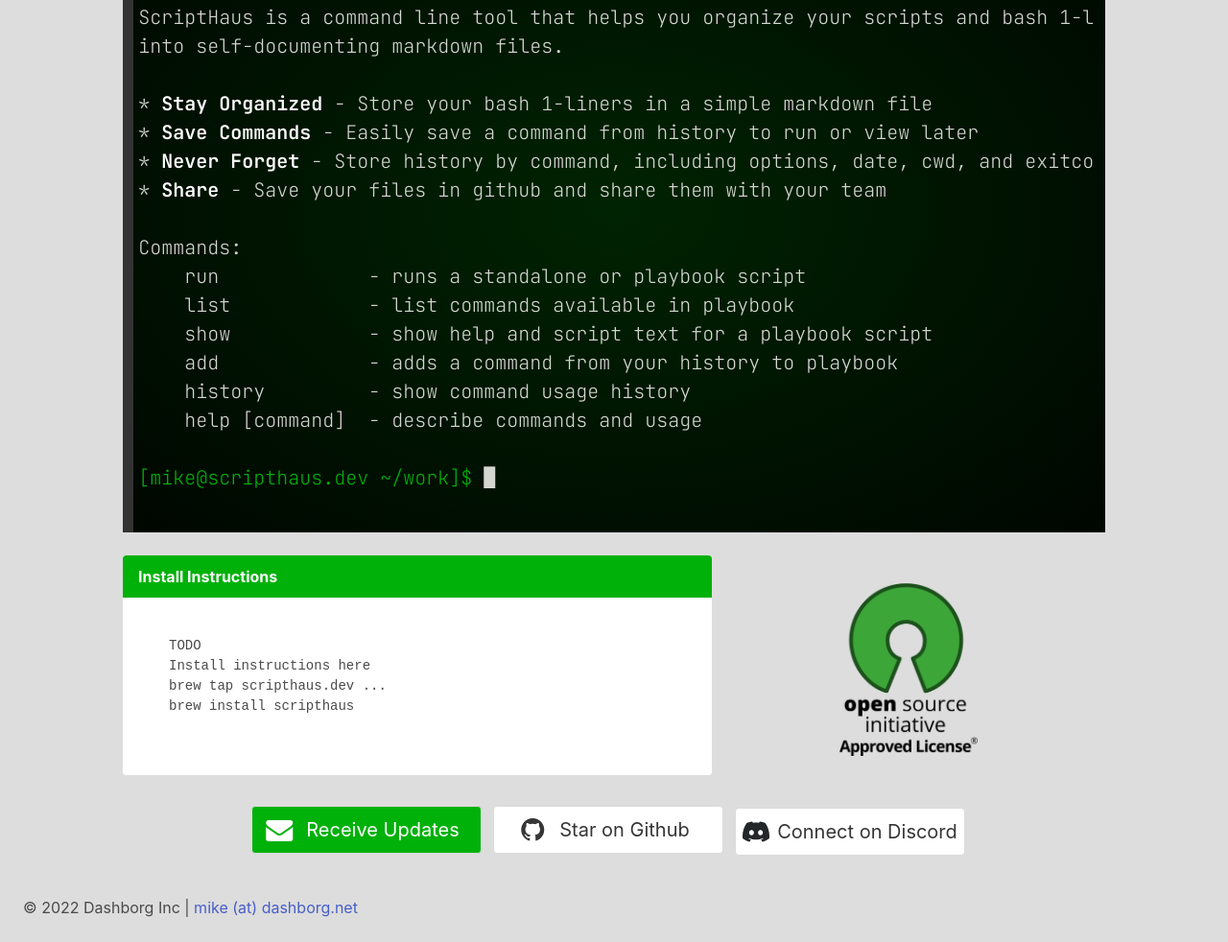
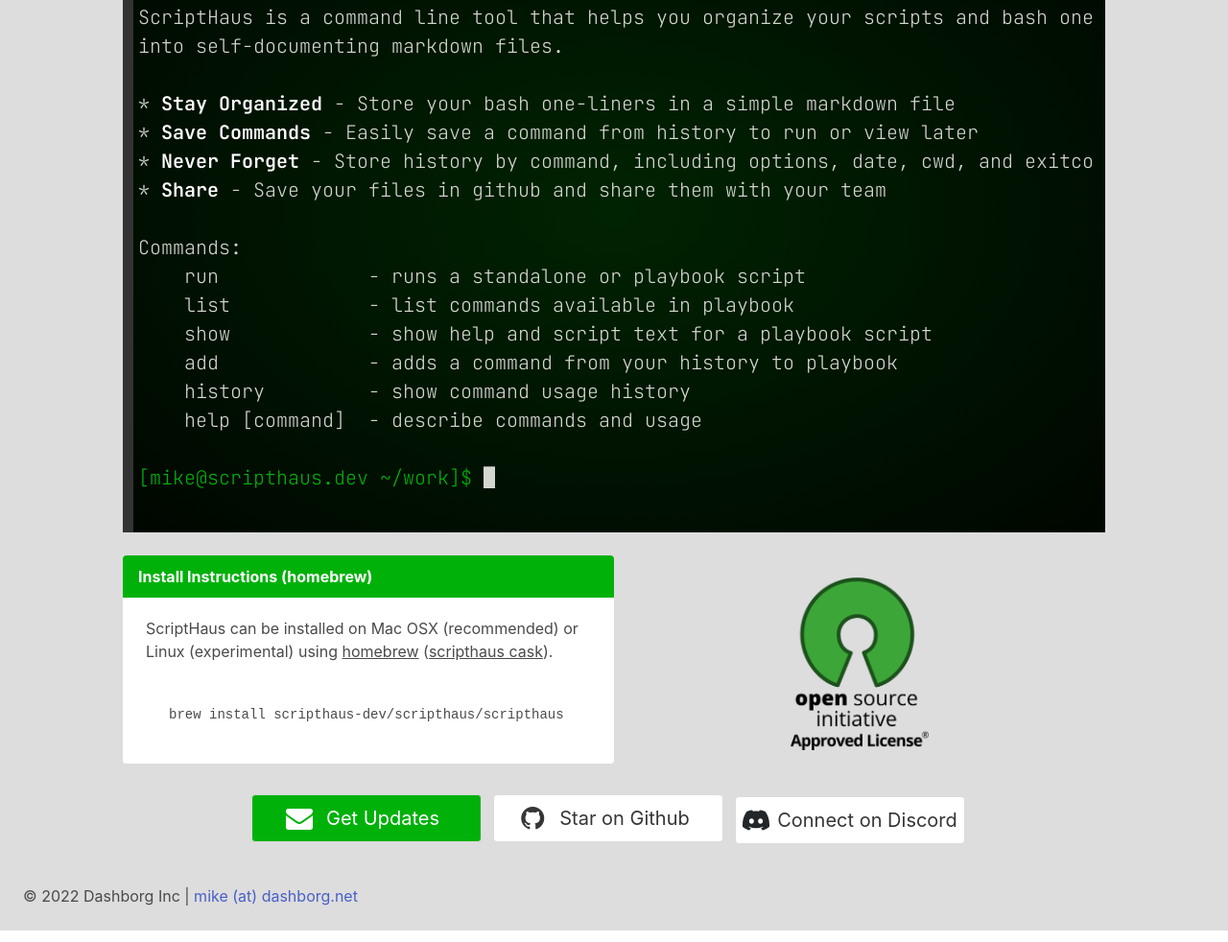
Before and after one commit to scripthaus-dev/scripthaus, a plain HTML site: page www/index.html in a window 1280 px wide. Shown: the part 243-1225 px from the top of the page at 96% size. Drawn offline with nearby package versions, Linux system fonts and the light colour scheme.

Commit message:
created homebrew cask for scripthaus, added instructions for install to homepage

```diff
--- a/www/index.html
+++ b/www/index.html
@@ -30,9 +30,9 @@
 <span class="term-green">[mike@scripthaus.dev ~/work]$</span> scripthaus help overview
 ^ScriptHaus v0.1.0
 
-<h2>ScriptHaus is a command line tool that helps you organize your scripts and bash 1-liners
+<h2>ScriptHaus is a command line tool that helps you organize your scripts and bash one-liners
 into self-documenting markdown files.</h2>
-* <b>Stay Organized</b> - Store your bash 1-liners in a simple markdown file
+* <b>Stay Organized</b> - Store your bash one-liners in a simple markdown file
 * <b>Save Commands</b> - Easily save a command from history to run or view later
 * <b>Never Forget</b> - Store history by command, including options, date, cwd, and exitcode
 * <b>Share</b> - Save your files in github and share them with your team
@@ -54,14 +54,14 @@ Commands:
       <div class="middle-content">
         <div class="message mt-4 install-message is-sc-green" style="max-width: 700px;">
           <div class="message-header">
-            <p>Install Instructions</p>
+            <p>Install Instructions (homebrew)</p>
           </div>
           <div class="message-body" style="background-color: white;">
-            <pre><code>TODO
-Install instructions here
-brew tap scripthaus.dev ...
-brew install scripthaus
-            </code></pre>
+            <p class="content">
+              ScriptHaus can be installed on Mac OSX (recommended) or Linux (experimental)
+              using <a href="https://brew.sh/" target="_blank">homebrew</a> (<a href="https://github.com/scripthaus-dev/homebrew-scripthaus" target="_blank">scripthaus cask</a>).
+            </p>
+            <pre><code>brew install scripthaus-dev/scripthaus/scripthaus</code></pre>
           </div>
         </div>
         <div class="osi-logo">
@@ -72,7 +72,7 @@ brew install scripthaus
       <div class="buttons mt-2" style="justify-content: center;">
         <a href="https://forms.gle/AA2P6aFAoCVdBKoF6" class="button is-medium is-sc-green mb-3 mr-3" target="_blank" style="width: 240px;">
           <span class="icon" style="font-size: 1.75rem"><i class="fa fa-envelope"></i></span>
-          <span>Receive Updates</span>
+          <span>Get Updates</span>
         </a>
 
         <a href="https://github.com/scripthaus-dev/scripthaus" class="button is-medium mb-3 mr-3" target="_blank" style="width: 240px;">
--- a/www/scripthaus.css
+++ b/www/scripthaus.css
@@ -167,7 +167,7 @@ br.mobile {
 }
 
 .middle-content .message {
-    width: 60%;
+    width: 50%;
 }
 
 .message.is-sc-green .message-header {
@@ -175,7 +175,7 @@ br.mobile {
 }
 
 .middle-content .osi-logo {
-    width: 40%;
+    width: 50%;
     display: flex;
     justify-content: center;
     align-items: center;
```
Also changed, not shown: 1 other file.
